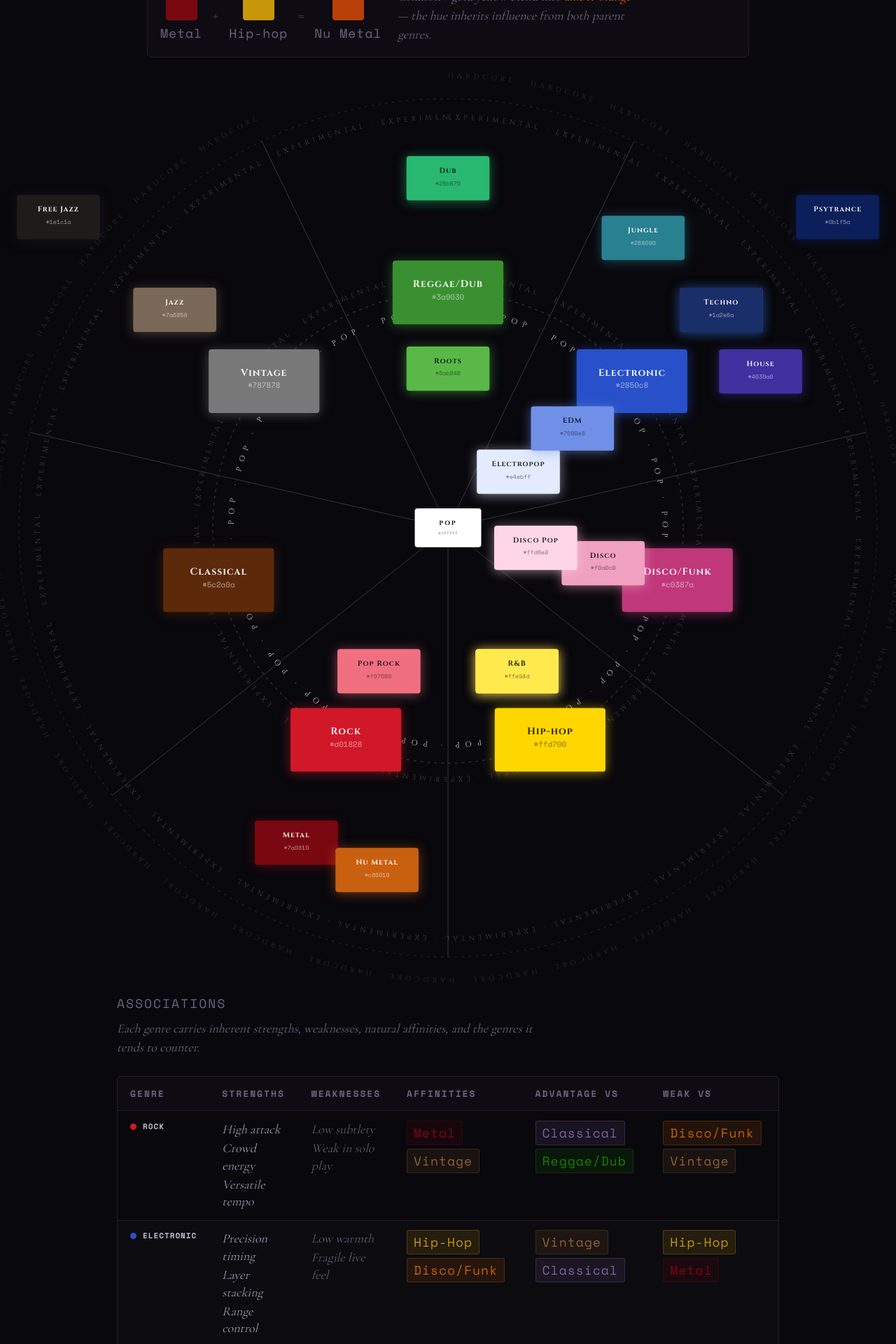
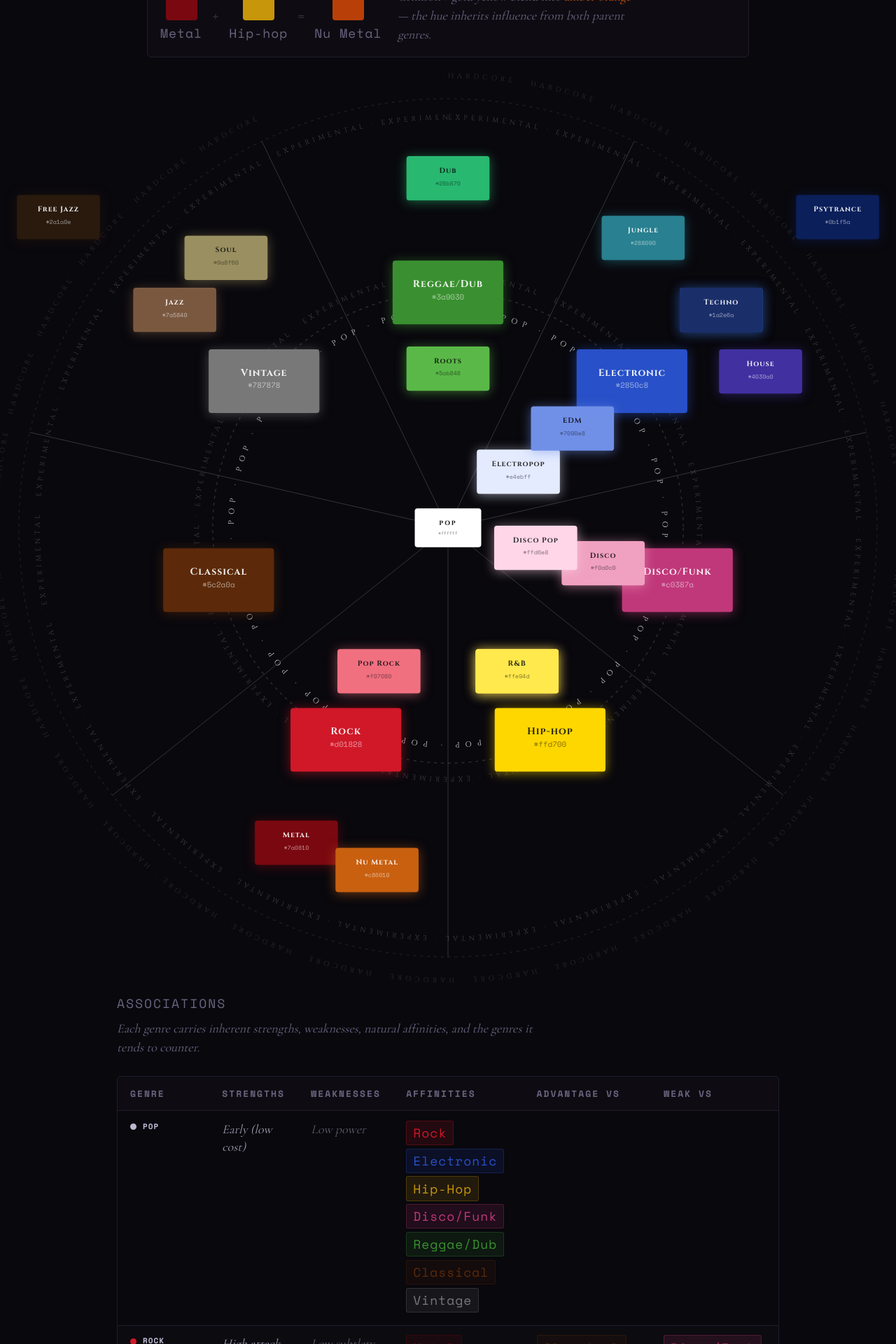
Before and after one commit to BehindTheMusicTree/the-music-deck-assets, a Next.js app: page /genres in a window 1280 px wide. Shown: the part 680-2600 px from the top of the page at 70% size. Built offline with nearby package versions, Linux system fonts and the light colour scheme.

Commit message:
feat: refactor GENRE_COLOR initialization and add new genre 'Pop' to ROWS; update 'Jazz' and 'Free Jazz' colors in GenreWheel

```diff
--- a/components/GenreAssociations.tsx
+++ b/components/GenreAssociations.tsx
@@ -1,13 +1,8 @@
-const GENRE_COLOR: Record<string, string> = {
-  Rock: "#d01828",
-  Electronic: "#2850c8",
-  "Hip-Hop": "#c8960a",
-  "Disco/Funk": "#c86000",
-  "Reggae/Dub": "#188000",
-  Classical: "#8060a0",
-  Vintage: "#906030",
-  Metal: "#7a0810",
-};
+import { GENRE_THEMES } from "@/lib/genres";
+
+const GENRE_COLOR: Record<string, string> = Object.fromEntries(
+  Object.entries(GENRE_THEMES).map(([name, theme]) => [name, theme.border]),
+);
 
 type Row = {
   genre: string;
@@ -19,6 +14,22 @@ type Row = {
 };
 
 const ROWS: Row[] = [
+  {
+    genre: "Pop",
+    strengths: ["Early (low cost)"],
+    weaknesses: ["Low power"],
+    affinities: [
+      "Rock",
+      "Electronic",
+      "Hip-Hop",
+      "Disco/Funk",
+      "Reggae/Dub",
+      "Classical",
+      "Vintage",
+    ],
+    advantageVs: [],
+    weakVs: [],
+  },
   {
     genre: "Rock",
     strengths: ["High attack", "Crowd energy", "Versatile tempo"],
@@ -74,14 +85,6 @@ const ROWS: Row[] = [
     affinities: ["Rock", "Classical", "Reggae/Dub"],
     advantageVs: ["Electronic", "Hip-Hop"],
     weakVs: ["Rock", "Metal"],
-  },
-  {
-    genre: "Metal",
-    strengths: ["Max aggression", "Shred tempo", "Endurance"],
-    weaknesses: ["Low crossover appeal", "Narrow combos"],
-    affinities: ["Rock", "Electronic"],
-    advantageVs: ["Reggae/Dub", "Disco/Funk"],
-    weakVs: ["Hip-Hop", "Disco/Funk"],
   },
 ];
 
--- a/components/GenreWheel.tsx
+++ b/components/GenreWheel.tsx
@@ -322,13 +322,20 @@ export default function GenreWheel() {
           },
           {
             n: "Jazz",
-            h: "#7a6858",
+            h: "#7a5840",
             parent: "Vintage",
             ring: "experimental",
           },
           {
+            n: "Soul",
+            h: "#9a8f60",
+            parent: "Vintage",
+            angleDelta: 12,
+            ring: "experimental",
+          },
+          {
             n: "Free Jazz",
-            h: "#1e1c1a",
+            h: "#2a1a0e",
             parent: "Vintage",
             ring: "hardcore",
           },
```
